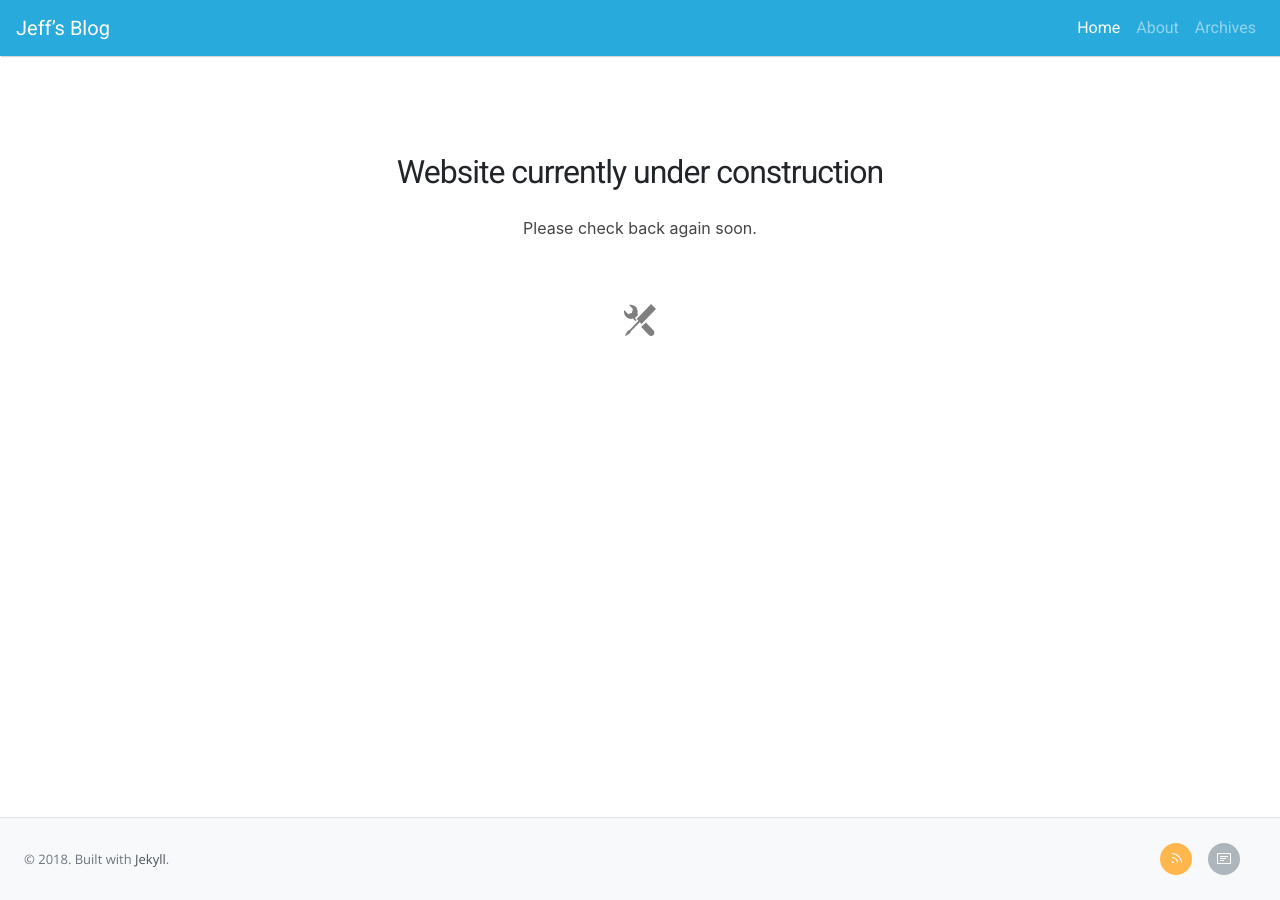
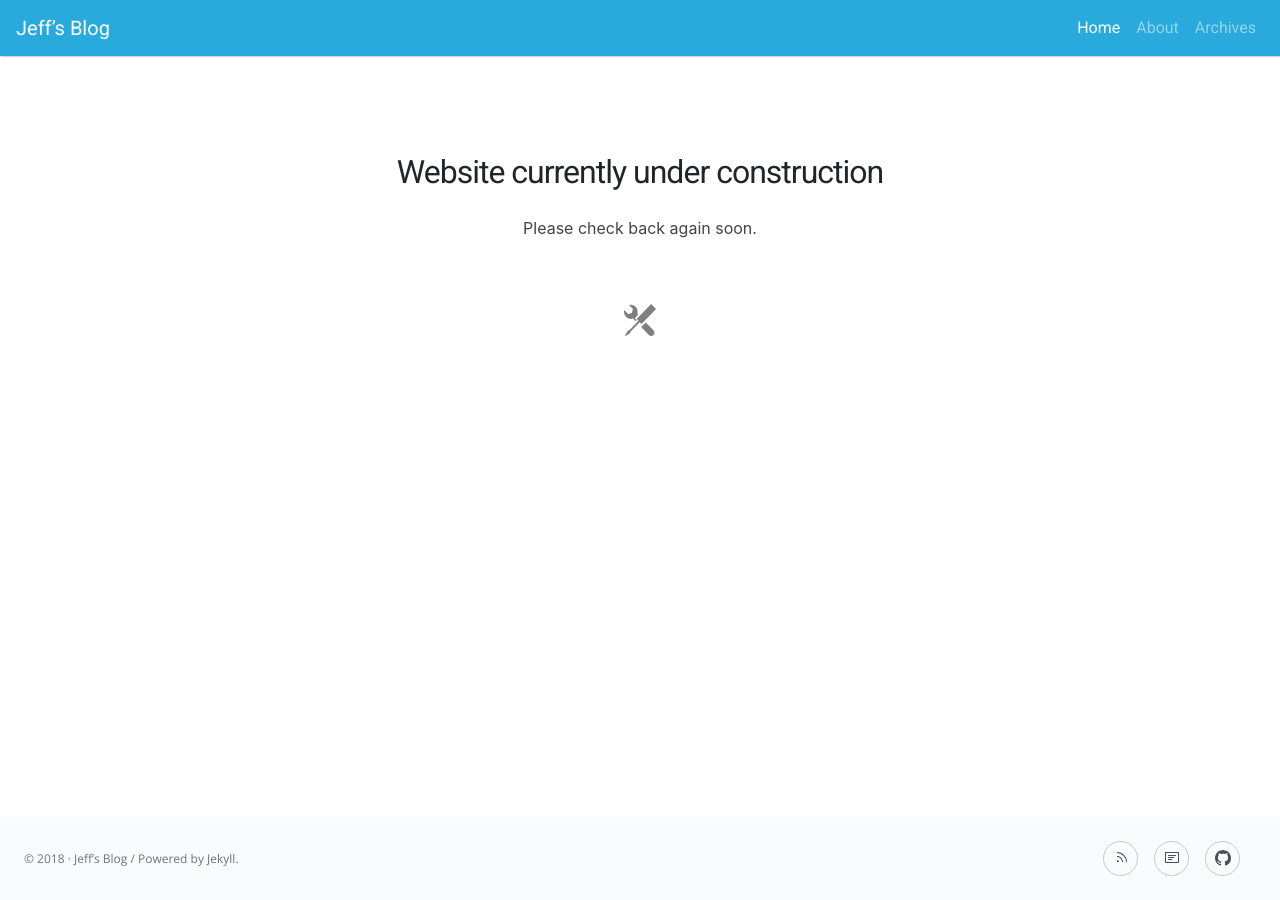
Before and after one commit to jefx07/jefx07.github.io, a Jekyll site: the page built from index.html, in a window 1280 px wide. Built offline with Jekyll 4.4.1, drawn with Linux system fonts in a browser that asks for light colours.

Commit message:
tweak the footer to use flex layout

```diff
--- a/_includes/footer.html
+++ b/_includes/footer.html
@@ -2,19 +2,24 @@
       <div class="social-menu ml-auto">
         <ul class="footer-links">
           <li class="nav-social">
-            <a class="rss" href="{{ '/feed.xml' | relative_url }}" title="Subscribe to my RSS feed for updates">
-              <svg  class="octicon octicon-rss" viewBox="0 0 10 16" version="1.1" width="10" height="16" aria-label="RSS Feed" role="img"><path fill-rule="evenodd" d="M2 13H0v-2c1.11 0 2 .89 2 2zM0 3v1a9 9 0 0 1 9 9h1C10 7.48 5.52 3 0 3zm0 4v1c2.75 0 5 2.25 5 5h1c0-3.31-2.69-6-6-6z"/></svg>
+            <a href="{{ '/feed.xml' | relative_url }}" title="Subscribe to my RSS feed for updates">
+              <svg  class="octicon octicon-rss" viewBox="0 0 10 16" version="1.1" width="10" height="16" aria-hidden="true" role="img"><path fill-rule="evenodd" d="M2 13H0v-2c1.11 0 2 .89 2 2zM0 3v1a9 9 0 0 1 9 9h1C10 7.48 5.52 3 0 3zm0 4v1c2.75 0 5 2.25 5 5h1c0-3.31-2.69-6-6-6z"/></svg>
             </a>
           </li>
           <li class="nav-social">
-            <a class="mail" href="{{ '/about/#contact' | relative_url }}" title="Contact me">
-              <svg class="octicon octicon-note" viewBox="0 0 14 16" version="1.1" width="14" height="16" aria-label="Contact" role="img"><path fill-rule="evenodd" d="M3 10h4V9H3v1zm0-2h6V7H3v1zm0-2h8V5H3v1zm10 6H1V3h12v9zM1 2c-.55 0-1 .45-1 1v9c0 .55.45 1 1 1h12c.55 0 1-.45 1-1V3c0-.55-.45-1-1-1H1z"/></svg>
+            <a href="{{ '/about/#contact' | relative_url }}" title="Contact me">
+              <svg class="octicon octicon-note" viewBox="0 0 14 16" version="1.1" width="14" height="16" aria-hidden="true" role="img"><path fill-rule="evenodd" d="M3 10h4V9H3v1zm0-2h6V7H3v1zm0-2h8V5H3v1zm10 6H1V3h12v9zM1 2c-.55 0-1 .45-1 1v9c0 .55.45 1 1 1h12c.55 0 1-.45 1-1V3c0-.55-.45-1-1-1H1z"/></svg>
+            </a>
+          </li>
+          <li class="nav-social">
+            <a href="https://github.com/" target="_blank" rel="noopener" title="GitHub">
+              <svg class="octicon octicon-mark-github" viewBox="0 0 16 16" version="1.1" width="16" height="16" aria-hidden="true" role="img"><path fill-rule="evenodd" d="M8 0C3.58 0 0 3.58 0 8c0 3.54 2.29 6.53 5.47 7.59.4.07.55-.17.55-.38 0-.19-.01-.82-.01-1.49-2.01.37-2.53-.49-2.69-.94-.09-.23-.48-.94-.82-1.13-.28-.15-.68-.52-.01-.53.63-.01 1.08.58 1.23.82.72 1.21 1.87.87 2.33.66.07-.52.28-.87.51-1.07-1.78-.2-3.64-.89-3.64-3.95 0-.87.31-1.59.82-2.15-.08-.2-.36-1.02.08-2.12 0 0 .67-.21 2.2.82.64-.18 1.32-.27 2-.27.68 0 1.36.09 2 .27 1.53-1.04 2.2-.82 2.2-.82.44 1.1.16 1.92.08 2.12.51.56.82 1.27.82 2.15 0 3.07-1.87 3.75-3.65 3.95.29.25.54.73.54 1.48 0 1.07-.01 1.93-.01 2.2 0 .21.15.46.55.38A8.013 8.013 0 0 0 16 8c0-4.42-3.58-8-8-8z"/></svg>
             </a>
           </li>
         </ul>
       </div>
       <div class="site-info">
-        <p>&copy; {{ site.time | date:'%Y' }}. Built with <a href="http://jekyllrb.com/" target="_blank" rel="noopener">Jekyll</a>.</p>
+        <p>&copy; {{ site.time | date:'%Y' }} · {{ site.title | smartify }} / Powered by <a href="http://jekyllrb.com/" target="_blank" rel="noopener">Jekyll</a>.</p>
       </div>
     </footer>
 
--- a/_sass/scss/_custom.scss
+++ b/_sass/scss/_custom.scss
@@ -7,13 +7,16 @@
 
 // Colors
 //
-$black:           #000;
-$black-01:        rgba($black, .1);
-$black-02:        rgba($black, .2);
-$gray-200:        #e9ecef;
-$gray-100:        #f8f9fa;
-$white:           #fff;
-$blue:            #007bff;
+$black:             #000;
+$black-01:          rgba($black, .1);
+$black-02:          rgba($black, .2);
+$gray-200:          #e9ecef;
+$gray-100:          #f8f9fa;
+$white:             #fff;
+$blue:              #007bff;
+
+$footer-bg-color:   #fafbfc;
+
 
 // Links
 //
--- a/_sass/site-custom.scss
+++ b/_sass/site-custom.scss
@@ -372,31 +372,18 @@
 
 .octicon-rss {
   position: relative;
-  top: 5px;
+  top: 6px;
   left: 1px;
-  fill: #fff;
 }
 
 .octicon-note {
   position: relative;
-  top: 6px;
-  fill: #fff;
+  top: 7px;
 }
 
-.rss {
-  background-color: #ffb74d;
-
-  @include hover-focus {
-    background-color: #ffa726;
-  }
-}
-
-.mail {
-  background-color: $gray-500;
-
-  @include hover-focus {
-    background-color: #42a5f5;
-  }
+.octicon-mark-github {
+  position: relative;
+  top: 7px;
 }
 
 
@@ -405,10 +392,9 @@
 
 .site-footer {
   padding: 1.5rem;
-  font-size: .8125rem;
-  line-height: 18px;
-  background-color: $gray-100;
-  border-top: 1px solid rgba($black, .09);
+  font-size: .75rem;
+  color: $gray-600;
+  background-color: $footer-bg-color;
 
   @media (min-width: 768px) {
     display: flex;
@@ -417,10 +403,10 @@
   }
 
   a {
-    color: $gray-700;
+    color: $gray-600;
 
-    @include hover-focus {
-      color: $gray-900;
+    @include hover {
+      color: #0366d6;
     }
   }
 }
@@ -447,9 +433,11 @@
 
   a {
     display: block;
-    width: 32px;
-    height: 32px;
+    width: 35px;
+    height: 35px;
+    color: $gray-700;
     text-align: center;
+    border: 1px solid $black-02;
     border-radius: 50%;
   }
 }
@@ -476,7 +464,7 @@
 
 body {
   // Margin bottom by footer height
-  margin-bottom: 119px;
+  margin-bottom: 121px;
 
   @media (min-width: 768px) {
     margin-bottom: 83px;
@@ -489,7 +477,7 @@
   bottom: 0;
   width: 100%;
   // Set the fixed height of the footer here
-  height: 119px;
+  height: 121px;
 
   @media (min-width: 768px) {
     height: 83px;
```
